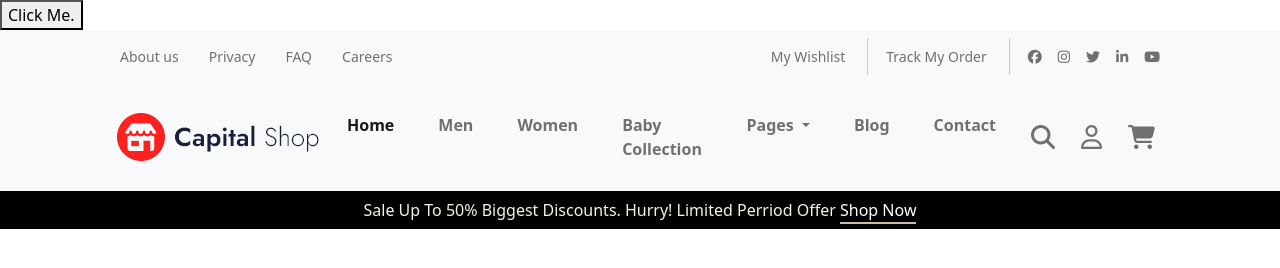
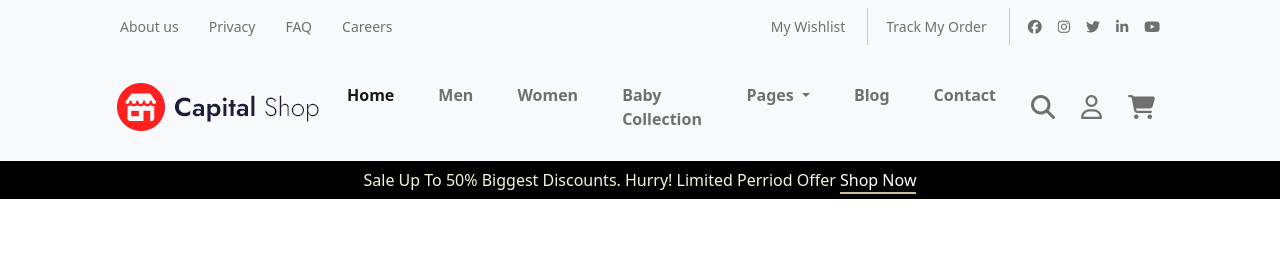
Before and after one commit to riyadeb-work/e_commerce, a plain HTML site: page index.html in a window 1280 px wide. Drawn offline with Linux system fonts and the light colour scheme.

Commit message:
Updated index.

```diff
--- a/index.html
+++ b/index.html
@@ -9,7 +9,6 @@
         <link href="assets/style.css" rel="stylesheet">
     </head>
     <body>
-      <Button>Click Me.</Button>
         <nav class="navbar navbar-expand-lg navbar-light bg-light">
             <div class="container-fluid">
               <button class="navbar-toggler" type="button" data-bs-toggle="collapse" data-bs-target="#navbarScroll" aria-controls="navbarScroll" aria-expanded="false" aria-label="Toggle navigation">
```
